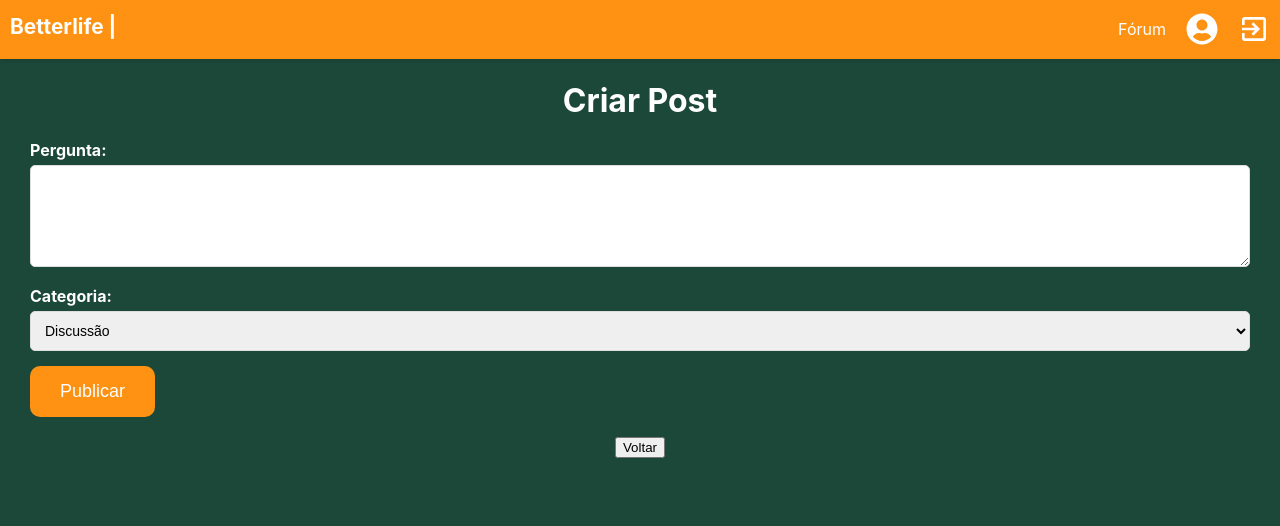
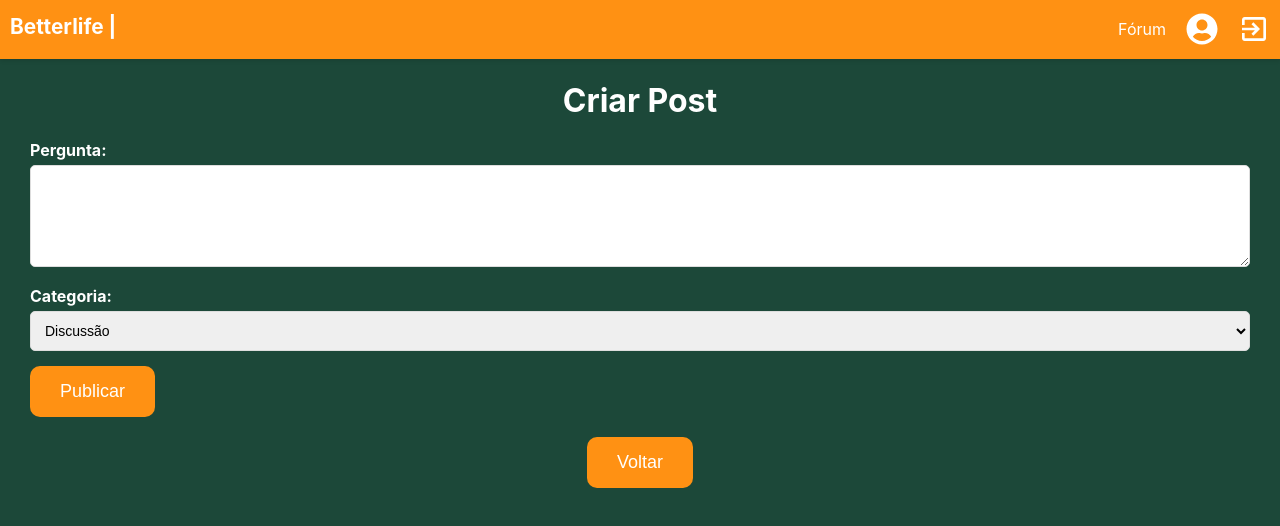
Before and after one commit to Projeto-Des-SW/betterlife-web, a React (Create React App) app: page /RegisterPostForum in a window 1280 px wide. Shown: the top 526 px of the page. Built offline with nearby package versions, Linux system fonts and the light colour scheme; sample sign-in values are in the browser's storage.

Commit message:
adicionado css do botão de voltar ao forum

```diff
--- a/src/Pages/RegisterPostForum/RegisterPostForum.module.css
+++ b/src/Pages/RegisterPostForum/RegisterPostForum.module.css
@@ -73,3 +73,20 @@ textarea {
 textarea {
     resize: vertical;
 }
+
+.VoltarButton {
+    padding: 15px 30px;
+    font-size: 18px;
+    border-radius: 10px;
+    cursor: pointer;
+    display: flex;
+    justify-content: center;
+    align-items: center;
+    background-color: #FF9113;
+    color: #fff;
+    border: none;
+}
+
+.VoltarButton:hover {
+    background-color: #E68010;
+}
```
